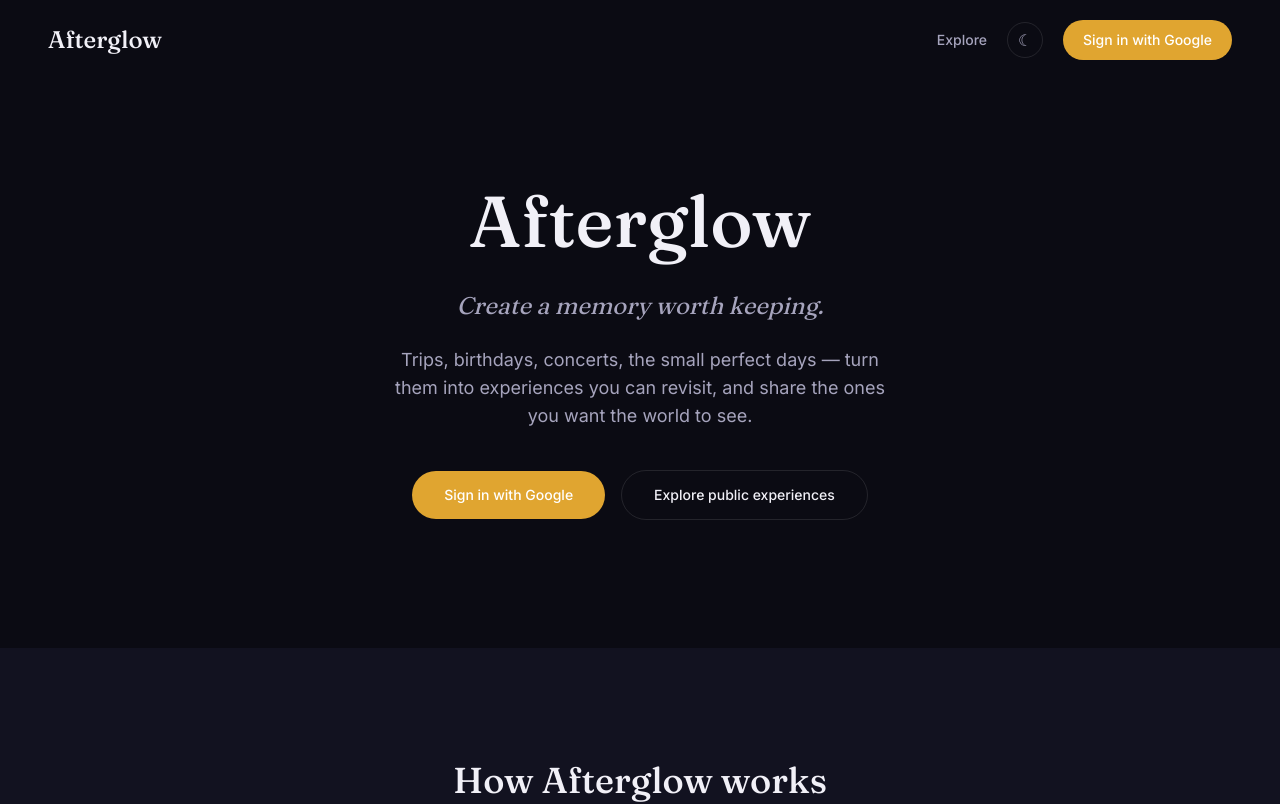
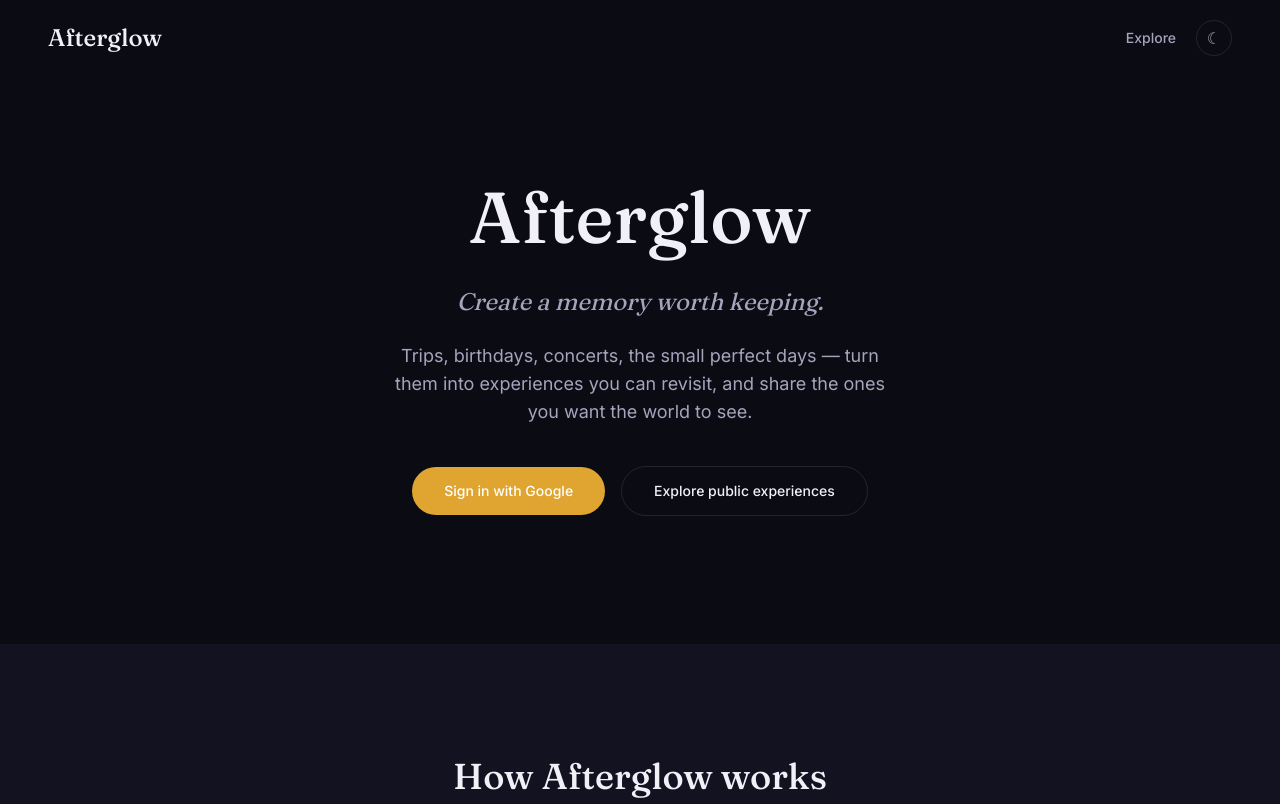
Before and after one commit to sangamithirai-rs/Afterglow, a React (Vite) app: page / in a window 1280 px wide. Shown: the top 804 px of the page. Built offline with nearby package versions, Linux system fonts and the light colour scheme; no server answers.

Commit message:
hide sign in button for authenticated users

```diff
--- a/src/components/landing/Hero.tsx
+++ b/src/components/landing/Hero.tsx
@@ -1,7 +1,7 @@
 import { useAuth } from '../../contexts/AuthContext'
 
 export function Hero() {
-  const { signInWithGoogle } = useAuth()
+  const { user, signInWithGoogle } = useAuth()
 
   return (
     <section className="relative overflow-hidden px-6 pb-20 pt-16 text-center md:pb-32 md:pt-24">
@@ -17,6 +17,7 @@
         experiences you can revisit, and share the ones you want the world to see.
       </p>
       <div className="mt-10 flex flex-col items-center justify-center gap-4 sm:flex-row">
+        {!user && (
   <button
     type="button"
     onClick={signInWithGoogle}
@@ -24,6 +25,7 @@
   >
     Sign in with Google
   </button>
+)}
         <a href="#explore" className="rounded-full border border-border px-8 py-3.5 text-sm font-medium text-ink transition hover:border-accent-soft">
           Explore public experiences
         </a>
--- a/src/components/layout/Navbar.tsx
+++ b/src/components/layout/Navbar.tsx
@@ -3,7 +3,7 @@
 import { useAuth } from '../../contexts/AuthContext'
 
 export function Navbar() {
-  const { user, signInWithGoogle, signOut } = useAuth()
+  const { user, signOut } = useAuth()
 
   return (
     <nav className="flex items-center justify-between px-6 py-5 md:px-12">
@@ -15,7 +15,7 @@
           Explore
         </a>
         <ThemeToggle />
-        {user ? (
+        {user && (
   <div className="flex items-center gap-3">
     <Link
       to="/dashboard"
@@ -31,14 +31,6 @@
       Sign out
     </button>
   </div>
-        ) : (
-          <button
-            type="button"
-            onClick={signInWithGoogle}
-            className="rounded-full bg-accent px-5 py-2.5 text-sm font-medium text-white transition hover:bg-accent-soft"
-          >
-            Sign in with Google
-          </button>
 )}
       </div>
     </nav>
```
Lines whose indentation alone changed are shown as unchanged.
